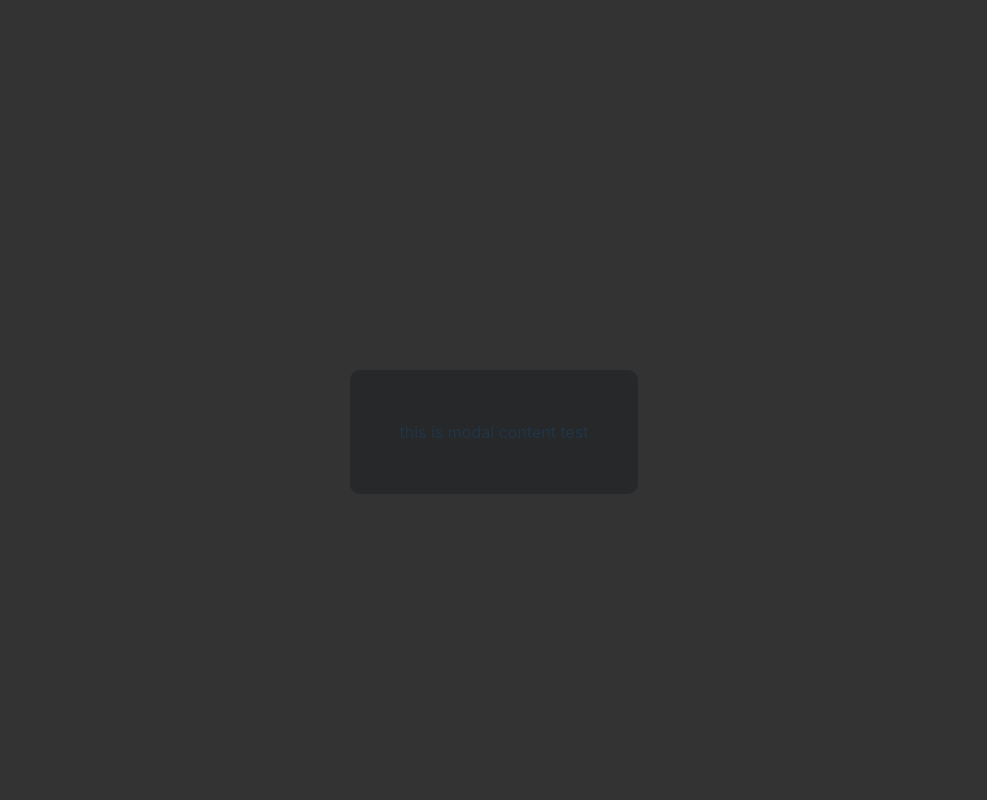
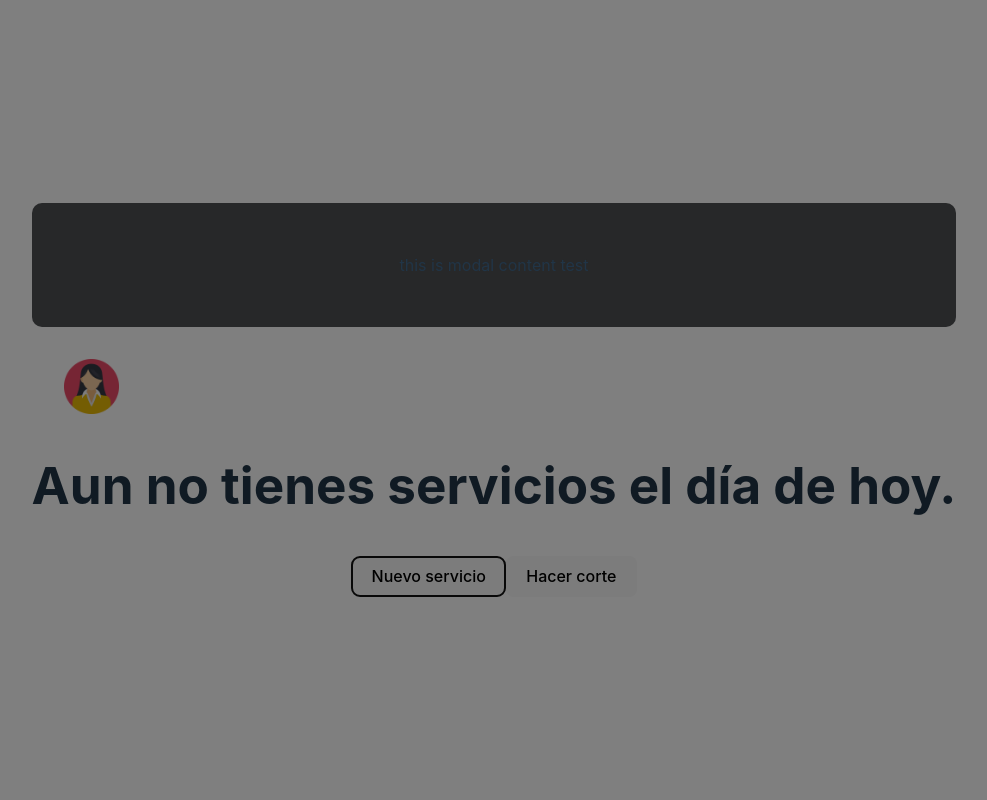
Before and after one commit to DavidVeVe/binnacle, a React (Vite) app: page /profile/1 in a window 1280 px wide. Both pictures are taken after a click on the button "Nuevo servicio". Shown: the top 800 px of the page, without its empty margins (146-1133 px from the left). Built offline with nearby package versions, Linux system fonts and the light colour scheme; no server answers.

Commit message:
Fix modal

```diff
--- a/src/components/Modal/Backdrop/backdrop.scss
+++ b/src/components/Modal/Backdrop/backdrop.scss
@@ -4,5 +4,5 @@
     top: 0;
     right: 0;
     bottom: 0;
-    background-color: rgba(0, 0, 0, 0.8);
+    background-color: rgba(0, 0, 0, .5);
 }
--- a/src/components/Modal/index.jsx
+++ b/src/components/Modal/index.jsx
@@ -5,10 +5,10 @@ export default function Modal({ children, isVisible, showModalHandler }) {
   return (
     <>
       {isVisible && (
-        <section className="modal__container">
+        <>
           <Backdrop onClick={showModalHandler} isVisible={isVisible} />
-          <section className="modal__container-content">{children}</section>
-        </section>
+          <section className="modal__container">{children}</section>
+        </>
       )}
     </>
   );
--- a/src/components/Modal/modal.scss
+++ b/src/components/Modal/modal.scss
@@ -2,14 +2,10 @@
 @import "../../style/colors";
 
 .modal__container {
+    padding: 50px;
+    background-color: $base-color;
+    border-radius: 10px;
+    position: relative;
+    z-index: 1000;
     @include flex-center-content;
-    height: 100vh;
-
-    &-content {
-        padding: 50px;
-        background-color: $base-color;
-        border-radius: 10px;
-        position: relative;
-        @include flex-center-content;
-    }
 }
```
